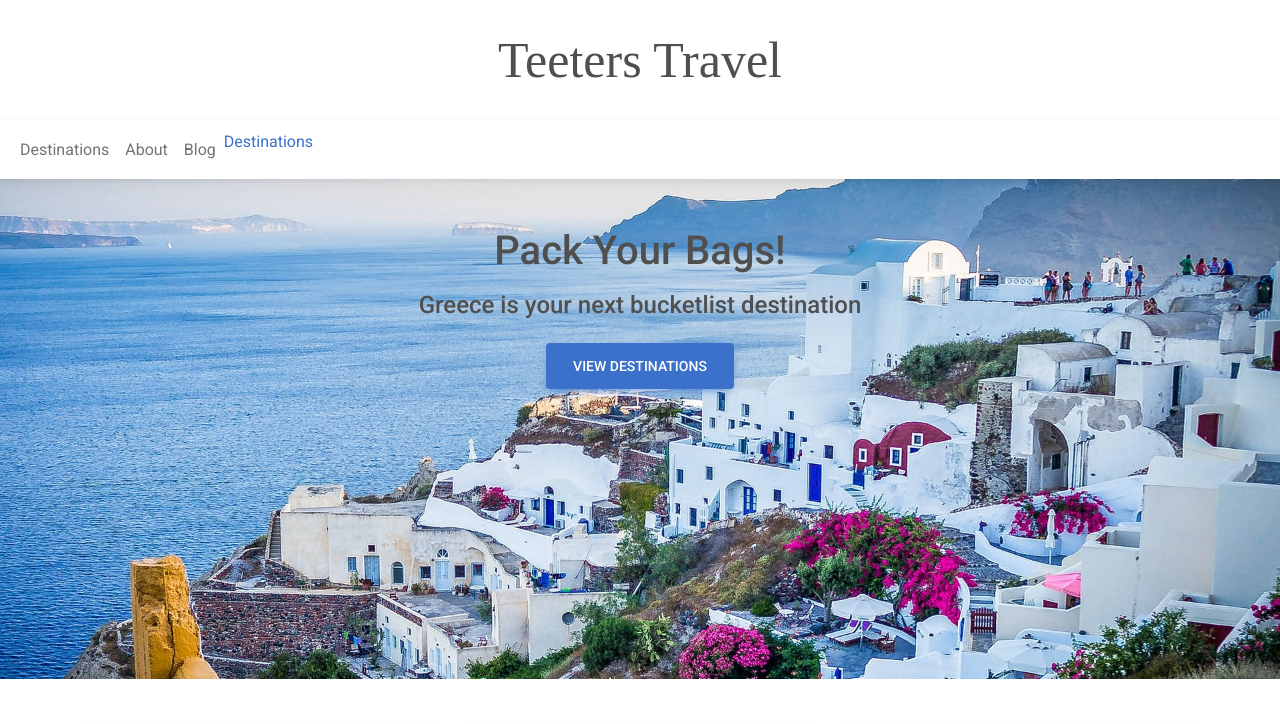
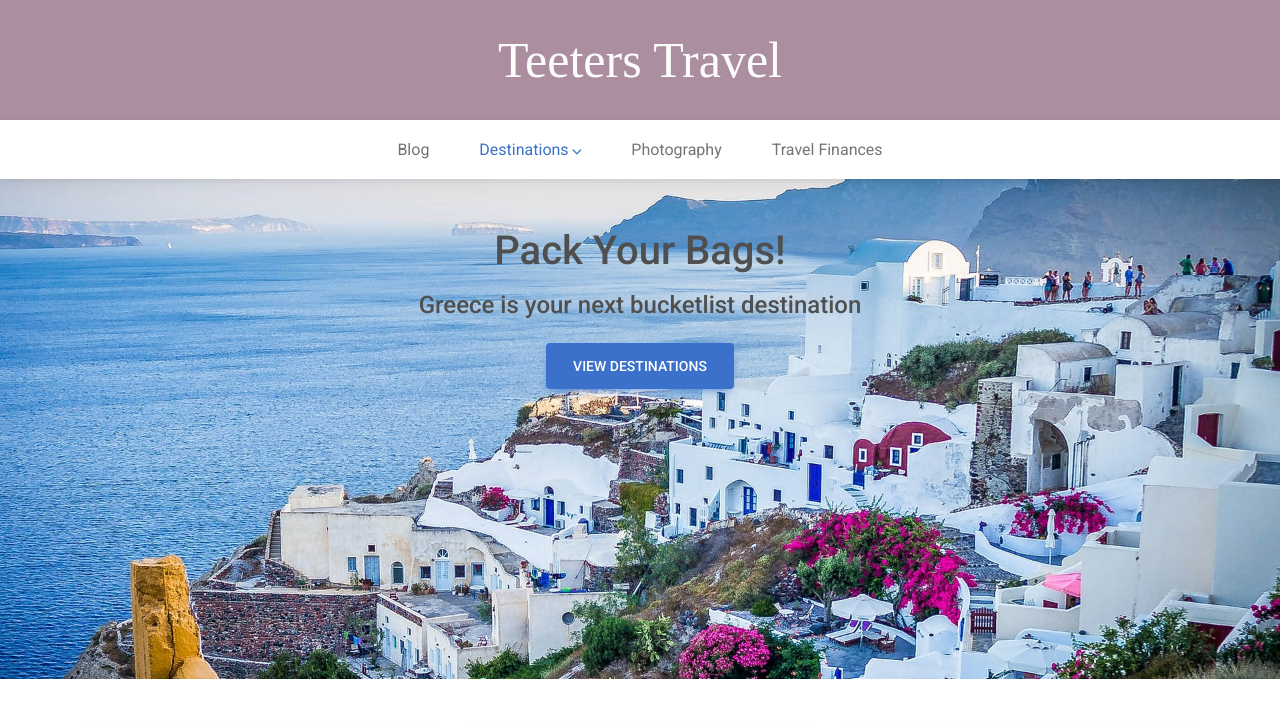
Before and after one commit to kh7722/portfolio-website-two, a website: page index.html in a window 1280 px wide. Shown: the top 724 px of the page. Drawn offline with Linux system fonts and the light colour scheme; grey boxes are pictures that could not be loaded; a web font is replaced by a local one.

Commit message:
Nav/header updates

```diff
--- a/index.html
+++ b/index.html
@@ -20,7 +20,7 @@
       <!-- Google Fonts Caprasimo -->
       <link
       rel="stylesheet"
-      href="https://fonts.googleapis.com/css2?family=Caprasimo"
+      href="https://fonts.googleapis.com/css2?family=Oooh+Baby"
     />
   <!-- MDB -->
   <link rel="stylesheet" href="css/mdb.min.css" />
@@ -30,9 +30,11 @@
 <body>
   <!-- Start your project here-->
  <!-- Navbar brand -->
+ <div class="wood-bg overlay bg-img" style="background-image: url('');">
  <a class="navbar-brand mt-2 mt-lg-0" href="#">
   <p>Teeters Travel</p>
 </a>
+</div>
 
 <!-- Navbar -->
 <nav class="navbar navbar-expand-lg navbar-light bg-white">
@@ -55,17 +57,10 @@
   <div class="collapse navbar-collapse" id="navbarSupportedContent">
 
     <!-- Links -->
-    <ul class="navbar-nav me-auto mb-2 mb-lg-0">
+    <ul class="navbar-nav mb-2 mb-lg-0">
         <li class="nav-item">
-        <a class="nav-link" href="#">Destinations</a>
+          <a class="nav-link" href="/blog/">Blog</a>
         </li>
-      <li class="nav-item">
-        <a class="nav-link" href="#">About</a>
-      </li>
-      <li class="nav-item">
-        <a class="nav-link" href="#">Blog</a>
-      </li>
-
                 <!-- Avatar -->
                 <div class="dropdown">
                   <a
@@ -76,23 +71,29 @@
                     data-mdb-toggle="dropdown"
                     aria-expanded="false"
                   >
-            <p>Destinations</p>
+                    <p>Destinations <i class="fa-solid fa-chevron-down"></i></p>
                   </a>
                   <ul
                     class="dropdown-menu dropdown-menu-end"
                     aria-labelledby="navbarDropdownMenuAvatar"
                   >
                     <li>
-              <a class="dropdown-item" href="#">My profile</a>
+                      <a class="dropdown-item" href="#">America</a>
                     </li>
                     <li>
-              <a class="dropdown-item" href="#">Settings</a>
+                      <a class="dropdown-item" href="#">Carribean</a>
                     </li>
                     <li>
-              <a class="dropdown-item" href="#">Logout</a>
+                      <a class="dropdown-item" href="#">Europe</a>
                     </li>
                   </ul>
                 </div>
+      <li class="nav-item">
+        <a class="nav-link" href="#">Photography</a>
+      </li>
+      <li class="nav-item">
+        <a class="nav-link" href="#">Travel Finances</a>
+      </li>
       </ul>
     <!-- Links -->
   </div>
--- a/scss/custom.scss
+++ b/scss/custom.scss
@@ -1,16 +1,76 @@
-/*Navbar*/
+/* Variables */
+$primary: #ad91a3;
+$secondary: #9bc1bc;
+$white: #fef9eb;
+$accent: #474350;
+$accent-two: #e1ccd4;
+
+/*Navbar Fixes*/
+.navbar-expand-lg .navbar-collapse {
+  justify-content: center;
+}
+
+.dropdown .fa-chevron-down {
+  font-size: 10px !important;
+}
+
+.nav-link {
+  padding-left: 25px !important;
+  padding-right: 25px !important;
+}
+
+.dropdown a {
+  padding-left: 25px;
+  padding-right: 25px;
+}
+
+.overlay {
+  position: relative;
+}
+
+.bg-img {
+  height: 100%;
+  background-repeat: no-repeat;
+  background-size: cover;
+  visibility: visible;
+  background-position: center;
+}
+
+.wood-bg {
+  background: $primary;
+}
+
+.wood-bg::before {
+  background: rgba(0, 0, 0, 0.01);
+  content: "";
+  width: 100%;
+  height: 100%;
+  z-index: 0;
+  top: 0;
+  left: 0;
+  bottom: 0;
+  position: absolute;
+}
+
 .navbar-brand {
   p {
     display: block;
     margin: 0px auto;
-  font-family: Caprasimo;
+    font-family: Oooh Baby;
     font-size: 50px;
     padding-top: 20px;
     padding-bottom: 20px;
+    color: #fff;
   }
 }
 
+.dropdown {
+  margin-top: 8px !important;
+}
 
+.dropdown p {
+  margin-bottom: 0px !important;
+}
 
 /*Jumbo*/
 .jumbo {
@@ -21,8 +81,5 @@ p {
   background-position: center center;
 
   h1 {
-
-
   }
-
 }
```
Also changed, not shown: css/custom.min.css, 1 other file. Lines whose indentation alone changed are shown as unchanged.
